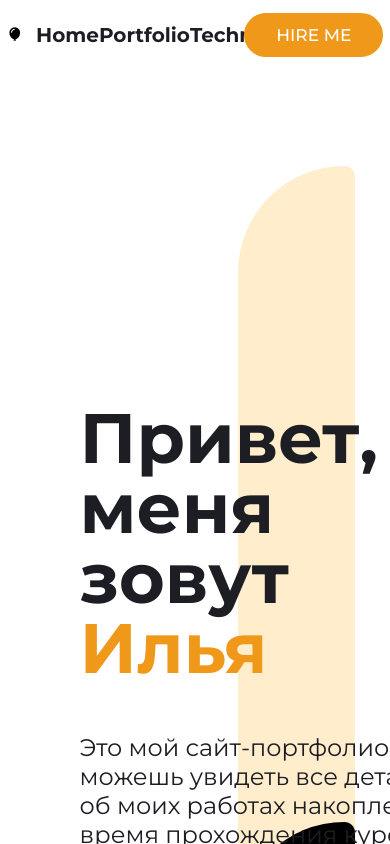
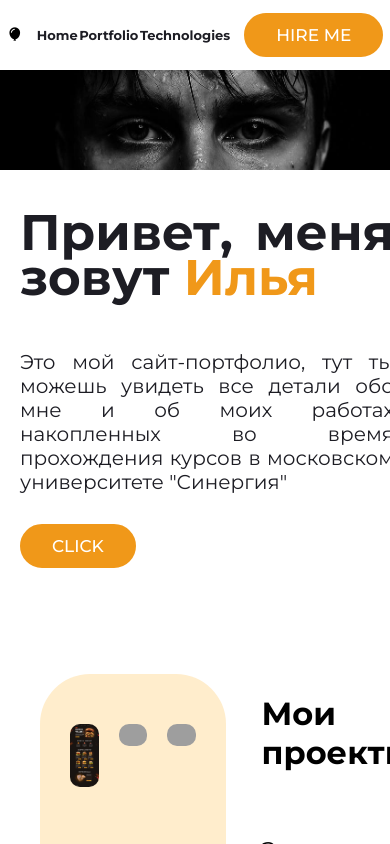
Before and after one commit to PressureFlow/Website-bs-card, a Vue app: page / in a window 390 px wide. Shown: the top 844 px of the page. Built offline with nearby package versions, Linux system fonts and the light colour scheme; grey boxes are pictures that could not be loaded.

Commit message:
начало адаптации пот смартфон

```diff
--- a/src/components/screens/HomePage.vue
+++ b/src/components/screens/HomePage.vue
@@ -117,6 +117,7 @@ canvas {
 .detail p,
 h1 {
 	font-family: 'Montserrat', sans-serif;
+
 }
 
 .page {
@@ -134,12 +135,7 @@ h1 {
 	overflow: hidden;
 	margin-bottom: 4rem;
 }
-.detail p,
-h1,
-button {
-	position: relative;
-	z-index: 2;
-}
+
 .detail::before {
 	content: ' ';
 	display: block;
@@ -281,6 +277,58 @@ footer .container {
 		width: 50%;
 		margin-bottom: 30px;
 	}
+	.navbar a {
+		font-size: small;
+	}
+	.navbar a:hover {
+		transform: scale(1);
+
+	}
+	.detail h1 {
+		font-size: 50px;
+		line-height: 45px;
+	}
+	.detail p {
+		width: 100%;
+		word-wrap: break-word;
+		text-align: justify;
+		font-size: 20px;
+	}
+	.detail {
+		height: 500px;
+	}
+
+	.card-detail {
+		position: absolute;
+		left: 0;
+		top: 120px;
+		padding: 0;
+		width: 374px;
+		text-align: justify;
+		margin: 20px;
+	}
+	.card-detail-image {
+		position: absolute;
+		width: 100%;
+		height: 100px;
+		border: 0;
+		left: 0;
+		top: 0;
+		overflow: hidden;
+		border-radius: 0;
+
+	}
+	.card-detail-image img {
+		border: 0;
+		border-radius: 0;
+		min-height: 100px;
+		min-width: 100%;
+		transform: translateY(330px);
+
+
+
+
+	}
 }
 
 @media (max-width: 574px) {
```
